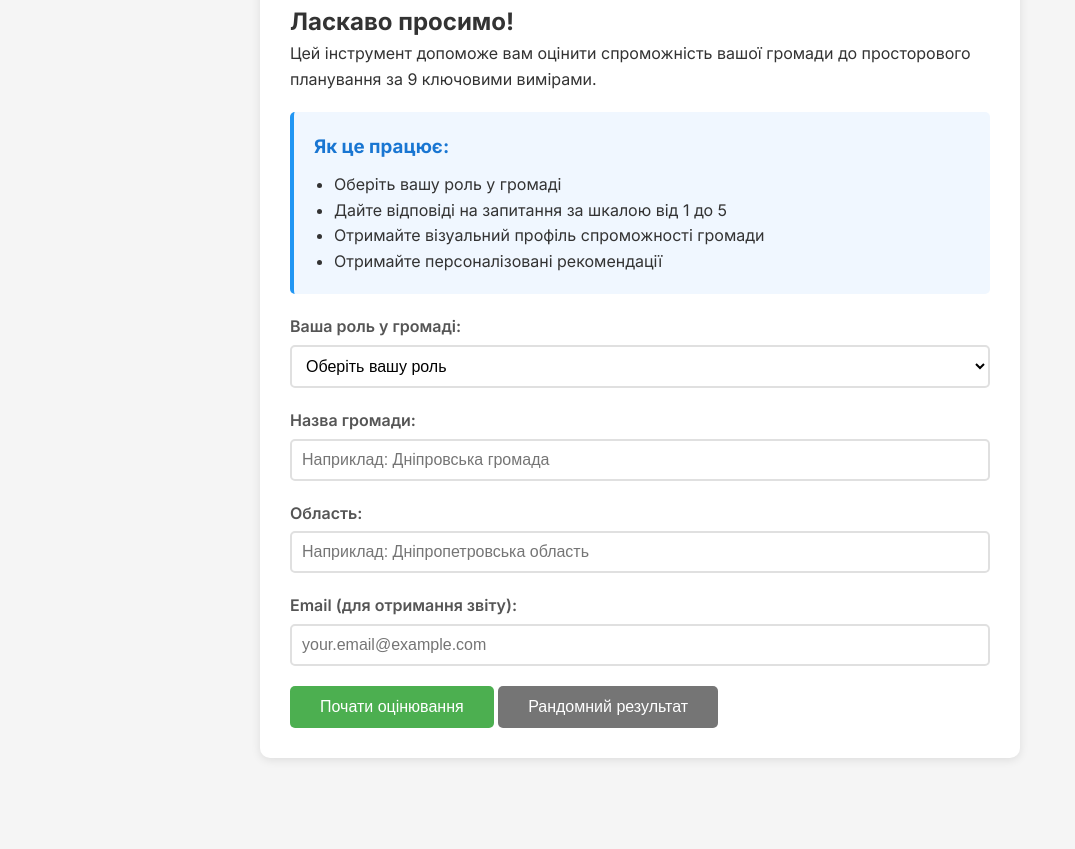
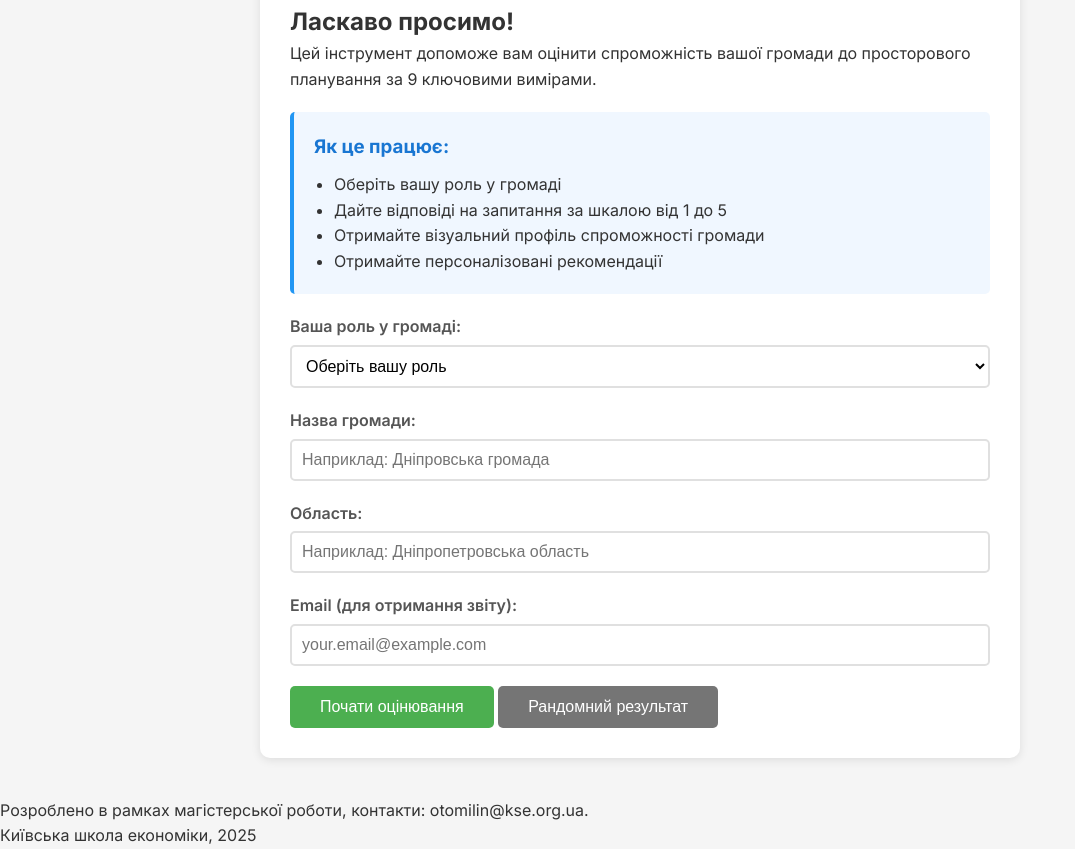
Before and after one commit to AlexTo8319/ukraine-capacity-site, a plain HTML site: page self-assessment-tool/index.html in a window 1280 px wide. Shown: the part 288-1137 px from the top of the page, without its empty margins (0-1075 px from the left). Before the commit the page ends 1086 px from the top, so only its background shows below. Drawn offline with nearby package versions, Linux system fonts and the light colour scheme.

Commit message:
index.html

```diff
--- a/self-assessment-tool/index.html
+++ b/self-assessment-tool/index.html
@@ -127,5 +127,8 @@
     <script src="https://cdnjs.cloudflare.com/ajax/libs/jspdf/2.5.1/jspdf.umd.min.js"></script>
     <script src="js/questions.js"></script>
     <script src="js/assessment.js?v=1.1"></script>
+    <div class="footer">
+            <p>Розроблено в рамках магістерської роботи, контакти: otomilin@kse.org.ua. <br>Київська школа економіки, 2025</p>
+    </div>
 </body>
 </html>
```
